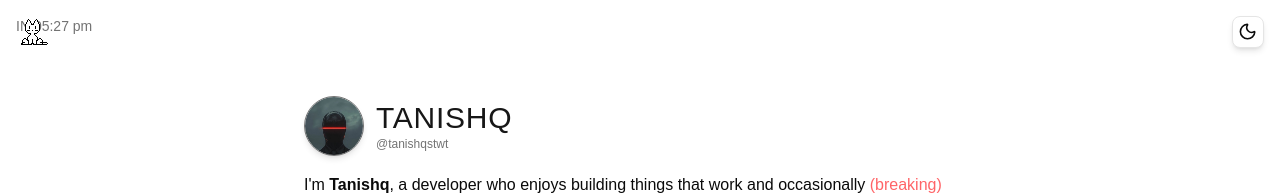
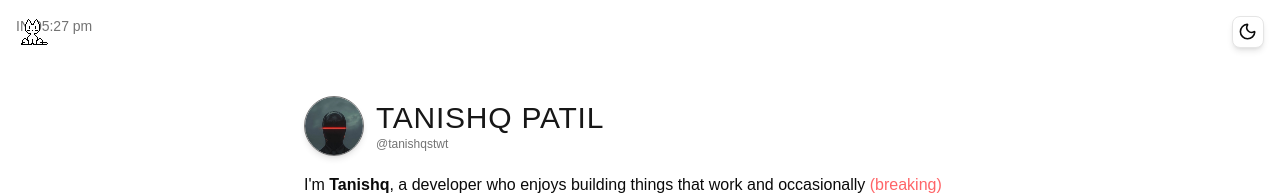
Before and after one commit to cotishq/tanfolio, a Next.js app: page / in a window 1280 px wide. Shown: the top 195 px of the page. Built offline with nearby package versions, Linux system fonts and the light colour scheme; a web font is replaced by a local one.

Commit message:
final commit

```diff
--- a/app/layout.tsx
+++ b/app/layout.tsx
@@ -18,7 +18,7 @@ const geistMono = Geist_Mono({
 });
 
 export const metadata: Metadata = {
-  title: "Tanishq",
+  title: "Tanishq | Full-Stack Developer",
   description:
     "Tanishq's personal portfolio — showcasing full stack projects, skills, and availability for freelance or full-time opportunities.",
   keywords: [
--- a/components/About.tsx
+++ b/components/About.tsx
@@ -45,7 +45,7 @@ const About = () => {
           </a>
           <div>
             <h1 className="text-2xl md:text-3xl font-display text-primary tracking-wide">
-              TANISHQ
+              TANISHQ PATIL
             </h1>
             <a
               href="https://twitter.com/tanishqstwt"
```
